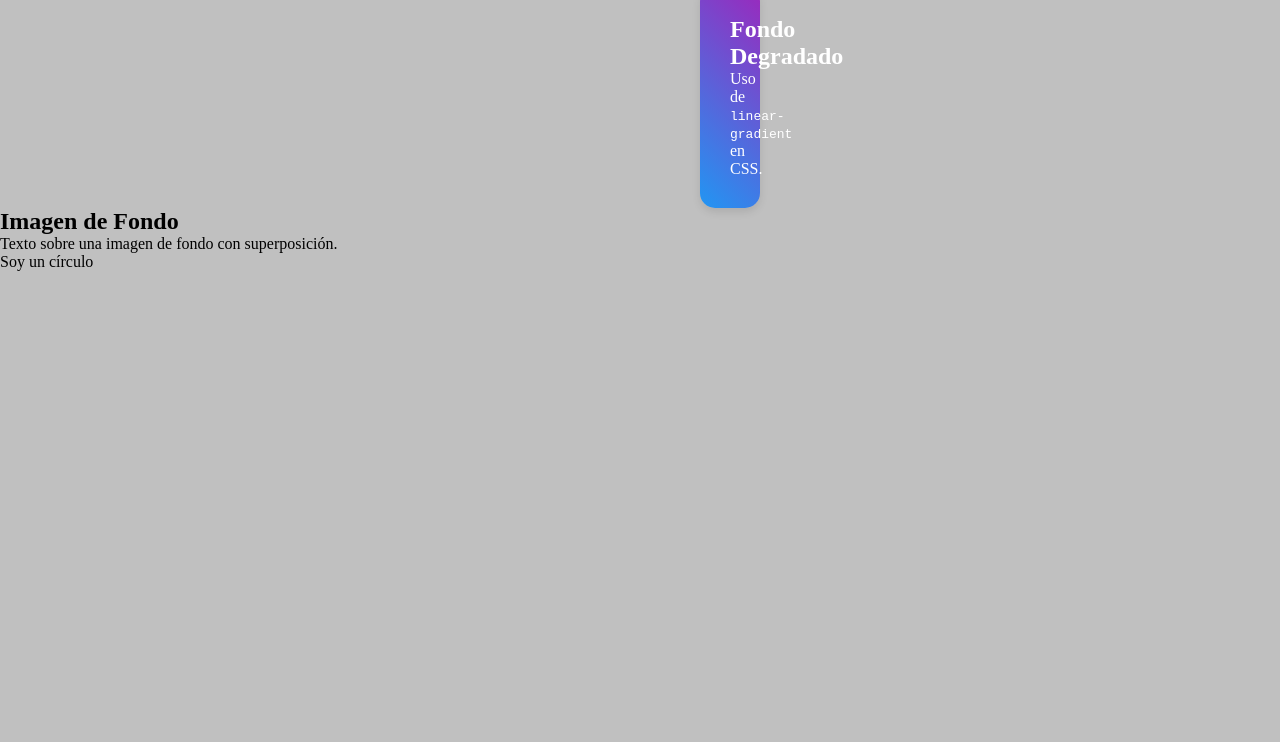
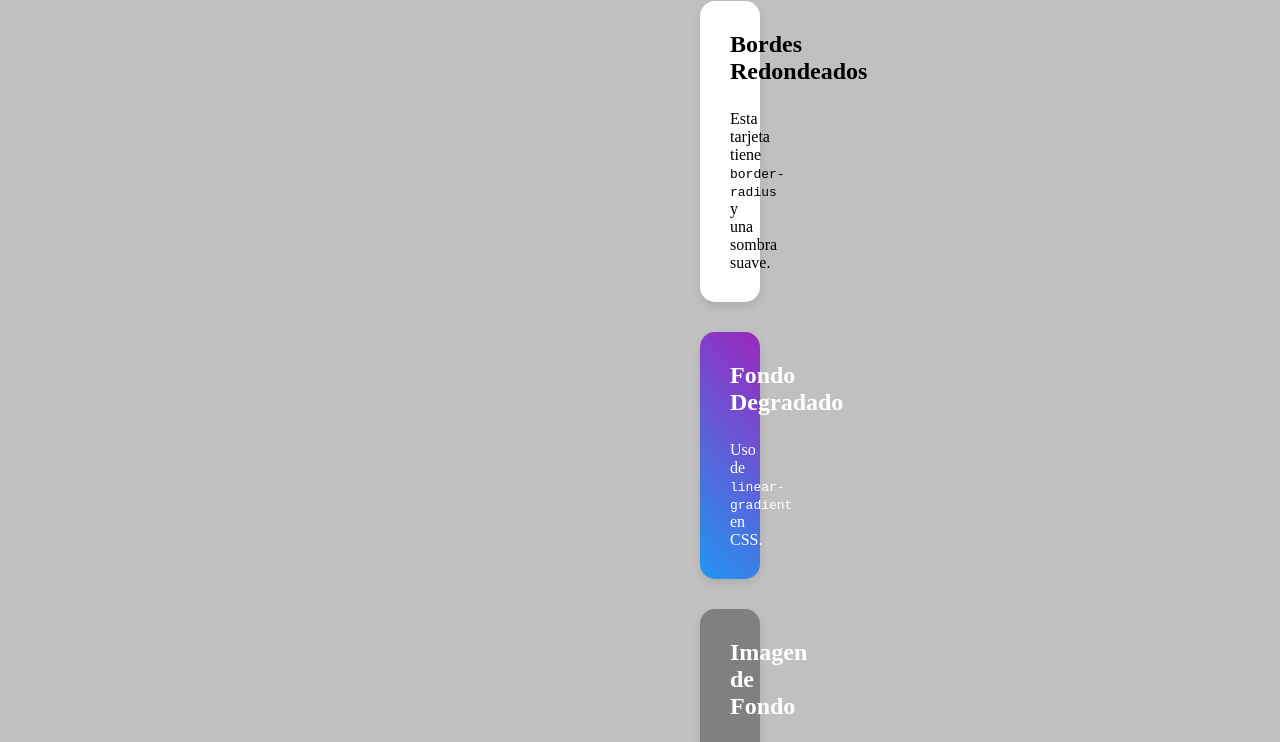
Before and after one commit to nachoruiz07/Nacho_Ruiz_LLMM, a plain HTML site: page Ej3-Tarea2/index.html in a window 1280 px wide. Shown: the part 96-838 px from the top of the page. Before the commit the page ends 800 px from the top, so only its background shows below. Drawn offline with Linux system fonts and the light colour scheme.

Commit message:
Actividades Tarea 2 (3º commit)

```diff
--- a/Ej3-Tarea2/style.css
+++ b/Ej3-Tarea2/style.css
@@ -4,17 +4,60 @@
     background-color: silver;
 }
 
+h1{
+    text-align: center;
+    margin-top: 20px;
+    margin-bottom: 40px;
+}
+
 .tarjeta-simple {
     border-radius: 15px;
     box-shadow: 0 4px 8px rgba(0, 0, 0, 0.1);
+    background-color: white;
+    margin-left: 700px;
+    margin-right: 700px;
+    padding: 30px;
+    text-align: center;
+    margin-bottom: 30px;
+
 }
 
 .tarjeta-degradado {
     background: linear-gradient(45deg, #2196F3, #9C27BC);
     color: white;
     border-radius: 15px;
-   box-shadow: 0 4px 8px rgba(0, 0, 0, 0.1);
+    box-shadow: 0 4px 8px rgba(0, 0, 0, 0.1);
     margin-left: 700px;
     margin-right: 700px;
     padding: 30px;
+    text-align: center;
+    margin-bottom: 30px;
 }
+
+.tarjeta-imagen {
+    border-radius: 15px;
+    box-shadow: 0 4px 8px rgba(0, 0, 0, 0.1);
+    background-color: grey;
+    margin-left: 700px;
+    margin-right: 700px;
+    padding: 30px;
+    text-align: center;
+    margin-bottom: 30px;
+    color: white;
+}
+
+.circulo {
+    width: 150px;
+    height: 150px;
+    border-radius: 50%;
+    background-color: orange;
+    text-align: center;
+    line-height: 150px; /* Buscado */
+    margin: 0 auto 20px auto; /* Buscado */
+    color: white;
+    box-shadow: 0 4px 8px rgba(0, 0, 0, 0.1);
+}
+
+h2{
+    margin-bottom: 25px;
+}
--- /dev/null
+++ b/Ej4-Tarea2/style.css
@@ -0,0 +1,61 @@
+*{margin: 0; padding: 0%;}
+
+body{
+    background-color: white;
+      margin-left: 15px;
+}
+
+.menu-horizontal ul {
+    list-style-type: none;
+    background-color: #333;
+    text-align: center;
+    margin-right: 15px;
+    border-radius: 5px;
+    margin-bottom: 75px;
+    padding: 10px;
+}
+
+a{
+    color: white;
+    padding: 10px;
+}
+
+h1{
+    margin-bottom: 15px;
+}
+
+h2{
+    margin-bottom: 15px;
+}
+
+p{
+    margin-bottom: 15px;
+}
+
+.menu-horizontal li {
+    display: inline-block;
+}
+
+.menu-horizontal li a:hover {
+    background-color: #111;
+    color: #ffd700;
+}
+
+.boton-primario{
+    background-color: blue;
+    color: white;
+    margin-right: 10px;
+    text-align: center;
+    margin-top: 10px;
+    border-radius: 5px;
+}
+
+.boton-secundario{
+    background-color: white;
+    color: black;
+
+    text-align: center;
+    margin-top: 10px;
+    border-radius: 5px;
+    border: black 1px solid;
+}
```
Also changed, not shown: Ej4-Tarea2/index.html (added, +39 -0 lines).
